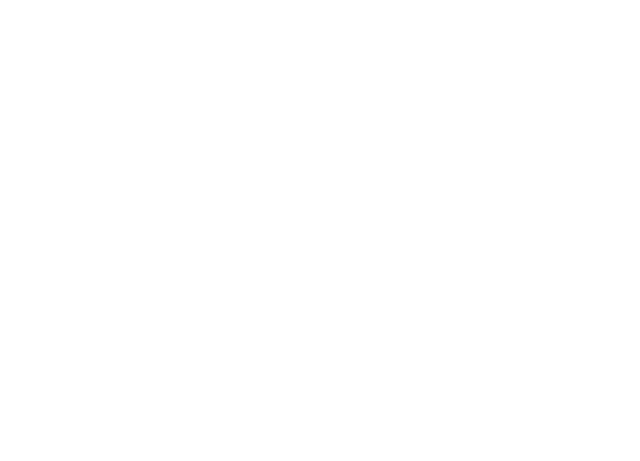
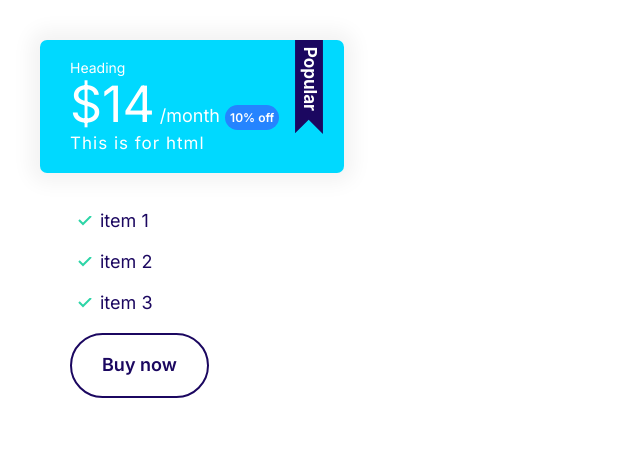
Before and after one commit to usmanshabbir756/firstweb, a plain HTML site: page index.html in a window 1280 px wide. Shown: the whole page, without its empty margins (0-640 px from the left). Drawn offline with Linux system fonts and the light colour scheme.

Commit message:
card-plan

```diff
--- a/css/style.css
+++ b/css/style.css
@@ -220,3 +220,66 @@ font-size: 1.6rem;
     background: var(--color-secondary);
     color: #fff;
 }
+.card--btn{
+    width: max-content;
+}
+/* Plans */
+.plan__name {
+    color: #fff;
+    margin: 0;
+    font-weight: 500;
+    font-size: 2.4rem;
+  }
+
+  .plan__price {
+    font-size: 6rem;
+  }
+
+  .plan__billing-cycle {
+    font-size: 2.4rem;
+    font-weight: 300;
+    opacity: 0.8;
+    margin-right: 1rem;
+  }
+
+  .plan__description {
+    font-size: 2rem;
+    font-weight: 300;
+    letter-spacing: 1px;
+    display: block;
+  }
+
+  .plan .list__item {
+    margin-bottom: 2rem;
+  }
+
+  .plan--popular .card__header {
+    position: relative;
+  }
+
+.plan--popular .card__header::before {
+    content: url(../images/popular.svg);
+    width: 40px;
+    display: inline-block;
+    position: absolute;
+    top: -6px;
+    right: 5%;
+  }
+
+  @media screen and (min-width: 1024px) {
+    .plan__name {
+      font-size: 1.4rem;
+    }
+
+    .plan__price {
+      font-size: 5rem;
+    }
+
+    .plan__billing-cycle {
+      font-size: 1.6rem;
+    }
+
+    .plan__description {
+      font-size: 1.7rem;
+    }
+  }
--- a/index.html
+++ b/index.html
@@ -14,5 +14,29 @@
     <link rel="stylesheet" href="css/normalize.css" />
     <link rel="stylesheet" href="css/style.css" />
   </head>
-  <body></body>
+  <body>
+    <div class="main--card">
+      <div class="plan plan--popular">
+        <div class="card card--secondary">
+          <header class="card__header">
+            <h3 class="plan__name">Heading</h3>
+            <span class="plan__price">$14</span>
+            <span class="plan__biling-cycle">/month</span>
+            <span class="badge badge--primary badge--small">10% off</span>
+            <span class="plan__description">This is for html</span>
+          </header>
+        </div>
+        <div class="card__body">
+          <ul class="list list--tick">
+            <li class="list__item">item 1</li>
+            <li class="list__item">item 2</li>
+            <li class="list__item">item 3</li>
+          </ul>
+          <span class="card--btn">
+            <button class="btn btn--outline">Buy now</button>
+          </span>
+        </div>
+      </div>
+    </div>
+  </body>
 </html>
```
Also changed, not shown: Component/card-plan.html (added, +23 -0 lines), images/popular.svg (added).
